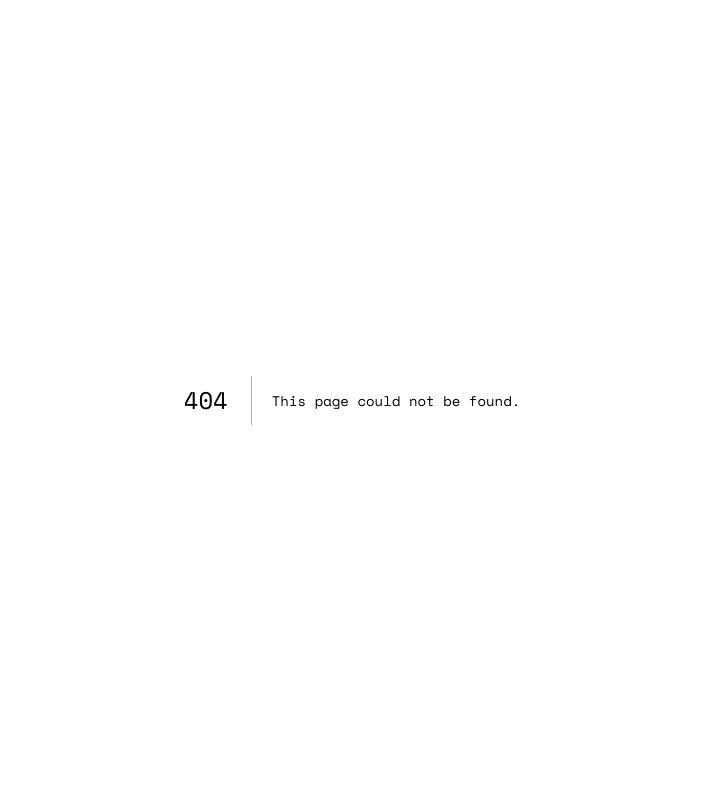
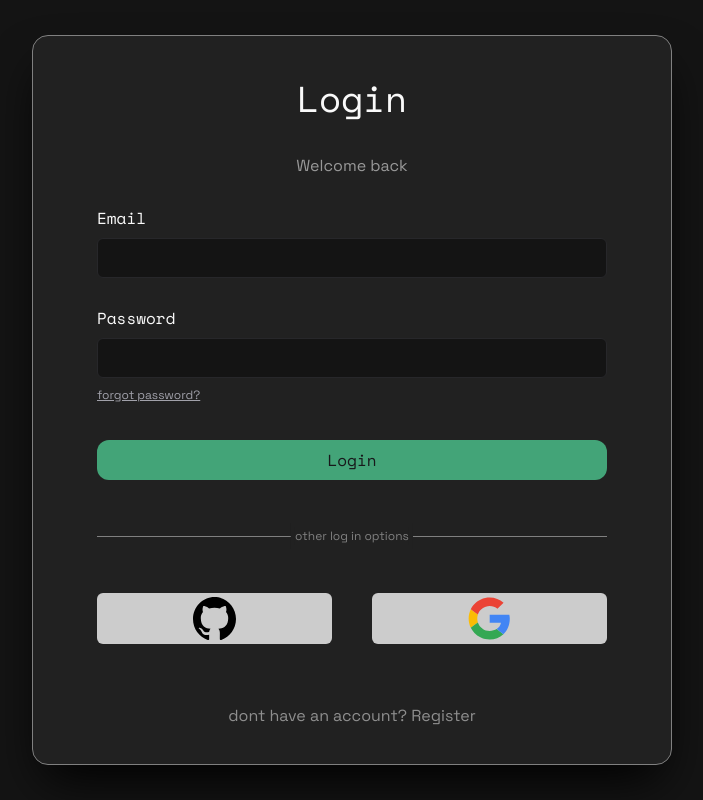
Before and after one commit to ZhengJiawen44/NextPortfolio, a Next.js app: page /Auth in a window 1280 px wide. Before the commit this address had no page. Shown: the top 800 px of the page, without its empty margins (288-991 px from the left). Built offline with nearby package versions, Linux system fonts and the light colour scheme.

Commit message:
login page complete

```diff
--- /dev/null
+++ b/app/Auth/page.tsx
@@ -0,0 +1,8 @@
+import Login from "@/components/Auth/Login";
+import React from "react";
+
+const page = () => {
+  return <Login />;
+};
+
+export default page;
--- /dev/null
+++ b/components/Auth/Login.tsx
@@ -0,0 +1,95 @@
+"use client";
+import React from "react";
+import { useForm } from "react-hook-form";
+import { zodResolver } from "@hookform/resolvers/zod";
+import { z } from "zod";
+import { loginZodSchema } from "@/schemas";
+import { Button } from "@/components/ui/button";
+import Oauth from "./Oauth";
+import {
+  Form,
+  FormControl,
+  FormDescription,
+  FormField,
+  FormItem,
+  FormLabel,
+  FormMessage,
+} from "@/components/ui/form";
+import { Input } from "@/components/ui/input";
+import Link from "next/link";
+
+const Login = () => {
+  const form = useForm<z.infer<typeof loginZodSchema>>({
+    resolver: zodResolver(loginZodSchema),
+    defaultValues: { email: "", password: "" },
+  });
+
+  const onSubmit = () => {
+    console.log("form action");
+  };
+
+  return (
+    <div className="w-[100vw] h-[100vh]">
+      <div className=" flex justify-center items-center w-full h-full">
+        <Form {...form}>
+          <form
+            onSubmit={form.handleSubmit(onSubmit)}
+            className="w-[90%] md:w-[80%] lg:w-[50%] 2xl:w-[30%] bg-item
+             px-5 md:px-16 py-9 rounded-2xl grid gap-y-2 md:gap-y-7 border-item-foreground
+              border-[1px] shadow-2xl shadow-black mb-6 sm:mb-0"
+          >
+            <h1 className="m-auto text-4xl ">Login</h1>
+            <p className="m-auto opacity-55 text-md">Welcome back</p>
+            <FormField
+              control={form.control}
+              name="email"
+              render={({ field }) => (
+                <FormItem>
+                  <FormLabel className="text-[1rem]">Email</FormLabel>
+                  <FormControl>
+                    <Input placeholder="" {...field} />
+                  </FormControl>
+                  <FormMessage />
+                </FormItem>
+              )}
+            />
+
+            <FormField
+              control={form.control}
+              name="password"
+              render={({ field }) => (
+                <FormItem>
+                  <FormLabel className="text-[1rem]">Password</FormLabel>
+                  <FormControl>
+                    <Input placeholder="" {...field} type="password" />
+                  </FormControl>
+                  <FormDescription>
+                    <a href="/" className="underline">
+                      forgot password?
+                    </a>
+                  </FormDescription>
+                  <FormMessage />
+                </FormItem>
+              )}
+            />
+
+            <Button
+              type="submit"
+              disabled={form.formState.isSubmitting}
+              className="mt-2 text-base"
+            >
+              Login
+            </Button>
+            <Oauth />
+            <p className="m-auto opacity-50 mt-8">
+              dont have an account?
+              <Link href="Auth/register"> Register</Link>
+            </p>
+          </form>
+        </Form>
+      </div>
+    </div>
+  );
+};
+
+export default Login;
--- /dev/null
+++ b/components/Auth/Oauth.tsx
@@ -0,0 +1,43 @@
+import React from "react";
+import Image from "next/image";
+import Github from "@/public/github.svg";
+import Google from "@/public/google.svg";
+import Link from "next/link";
+
+const Oauth = () => {
+  return (
+    <>
+      <div className="relative w-full h-[0.5px] bg-item-foreground my-7 ">
+        <p className="border-4 border-item absolute text-sm right-[50%] translate-x-[50%] bottom-[50%] translate-y-[50%] bg-item text-item-foreground">
+          other log in options
+        </p>
+      </div>
+      <div className="flex gap-10">
+        <Link
+          href="/"
+          className="bg-[#cccccc] m-auto w-1/2 py-1 rounded-md transition-all duration-300
+    hover:shadow-lg hover:shadow-black "
+        >
+          <Image
+            src={Github}
+            alt="github logo"
+            className="w-[2rem] md:w-[2.7rem] m-auto"
+          />
+        </Link>
+        <Link
+          href="/"
+          className="bg-[#cccccc] m-auto w-1/2 py-1 rounded-md transition-all duration-300
+    hover:shadow-lg hover:shadow-black"
+        >
+          <Image
+            src={Google}
+            alt="google logo"
+            className="w-[2rem] md:w-[2.7rem] m-auto"
+          />
+        </Link>
+      </div>
+    </>
+  );
+};
+
+export default Oauth;
--- a/components/ui/form.tsx
+++ b/components/ui/form.tsx
@@ -95,7 +95,7 @@ const FormLabel = React.forwardRef<
   return (
     <Label
       ref={ref}
-      className={cn(error && "text-destructive", className)}
+      className={cn(error && "", className)}
       htmlFor={formItemId}
       {...props}
     />
@@ -158,7 +158,7 @@ const FormMessage = React.forwardRef<
     <p
       ref={ref}
       id={formMessageId}
-      className={cn("text-sm font-medium text-destructive", className)}
+      className={cn("text-sm font-medium", className)}
       {...props}
     >
       {body}
--- a/schemas/index.ts
+++ b/schemas/index.ts
@@ -1,5 +1,6 @@
 import { z } from "zod";
 export const MAX_LENGTH = 20000;
+
 export const blog = z.object({
   title: z
     .string({ message: "title cannot be empty!" })
@@ -13,3 +14,12 @@ export const blog = z.object({
     .min(50, { message: "content cannot be less than 50 characters!" })
     .max(MAX_LENGTH, { message: "content cannot be over 20,000!" }),
 });
+
+export const loginZodSchema = z.object({
+  email: z
+    .string({ message: "email cannot be left empty!" })
+    .email({ message: "please provide a valid email" }),
+  password: z
+    .string({ message: "passsword cannot be left emptpy!" })
+    .min(1, { message: "password is a required field!" }),
+});
```
Also changed, not shown: public/github.svg (added), public/google.svg (added).
